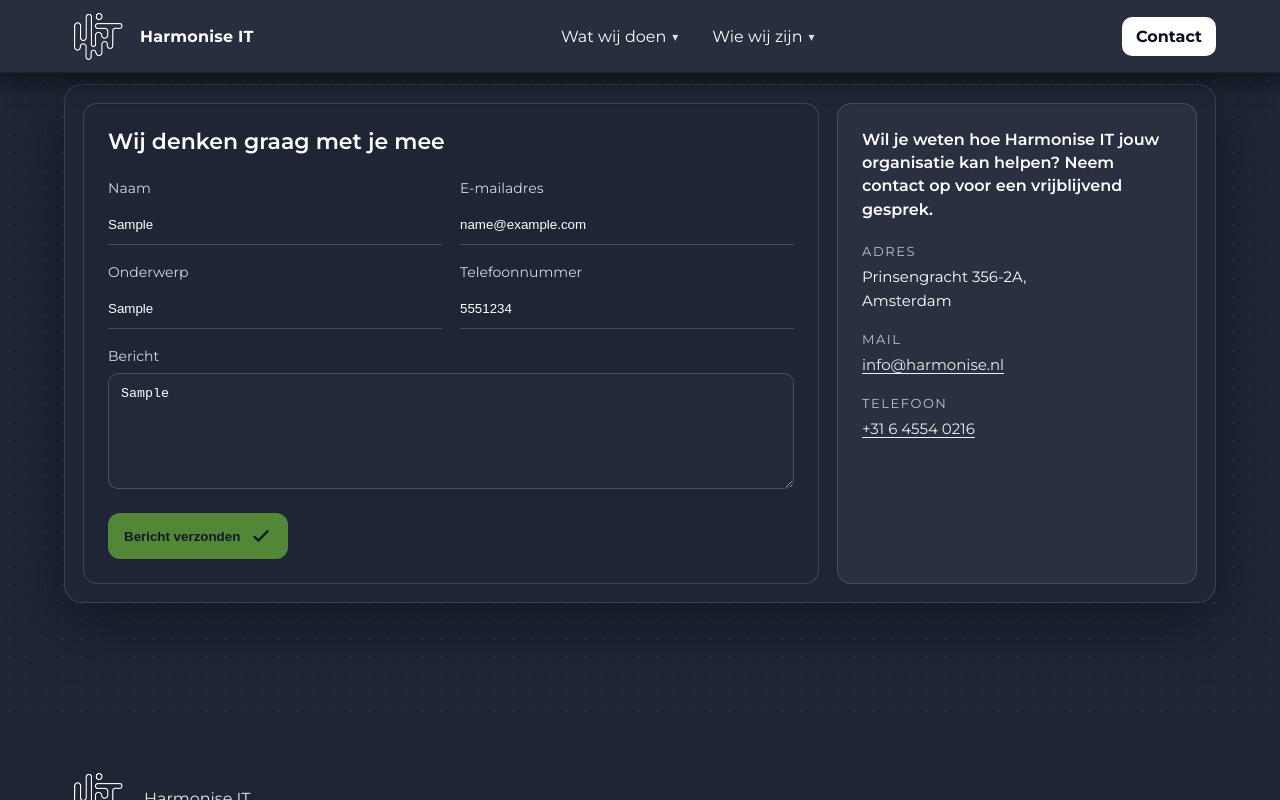
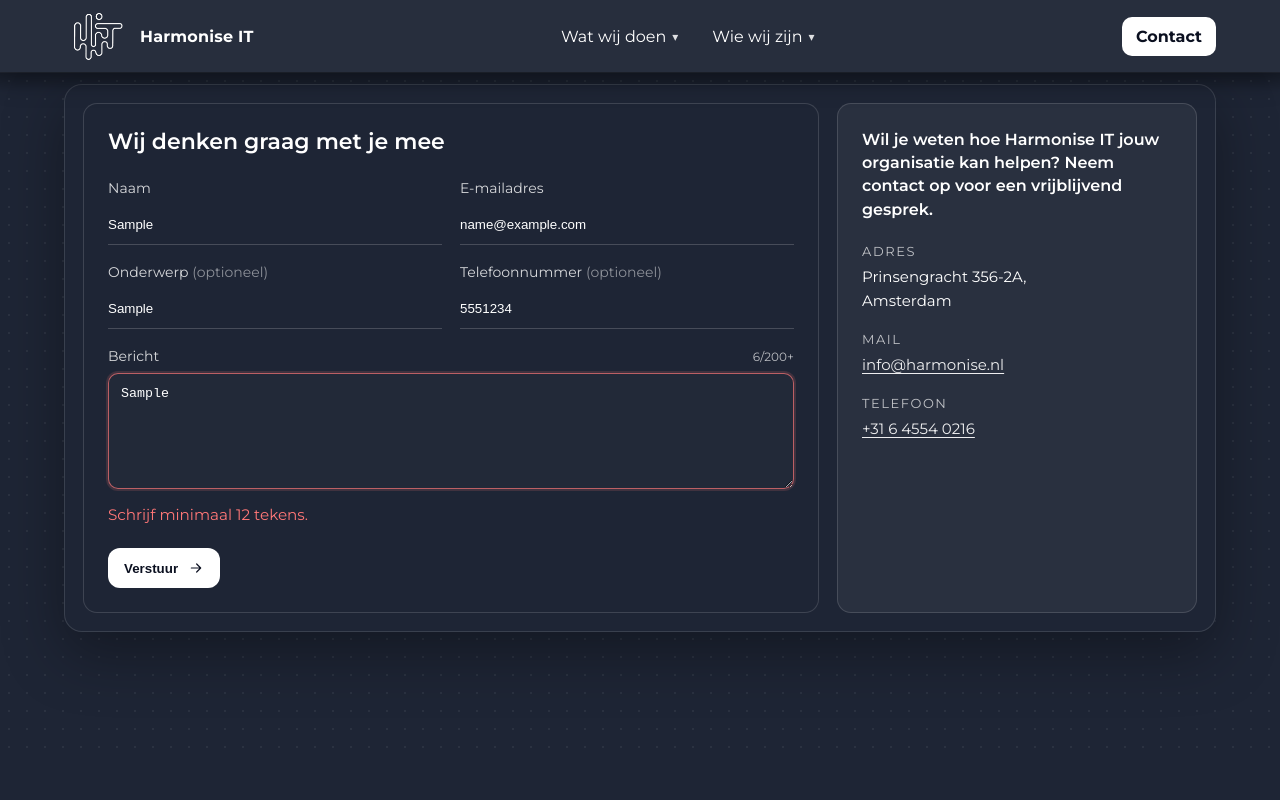
Before and after one commit to Harmonise-IT/website, a Next.js app: page /contact in a window 1280 px wide. Both pictures are taken after typing "Sample", "name@example.com", "Sample", "5551234", "Sample" into the empty fields and a click on the button "Verstuur". Shown: the top 800 px of the page. Built offline with nearby package versions, Linux system fonts and the light colour scheme.

Commit message:
Implement Resend for sending mails

```diff
--- a/src/app/contact/ContactClient.tsx
+++ b/src/app/contact/ContactClient.tsx
@@ -1,39 +1,155 @@
 'use client'
 
-import { useEffect, useRef, useState } from 'react'
+import { useEffect, useId, useRef, useState } from 'react'
 import Link from 'next/link'
 import styles from './contact.module.scss'
 
+type ContactPayload = {
+    name: string
+    email: string
+    subject?: string
+    phone?: string
+    message: string
+    company?: string // honeypot
+}
+
+type FieldErrors = Partial<Record<keyof ContactPayload, string>>
+
+const MESSAGE_MIN = 12
+const LS_KEY = 'contactDraft_v1'
+
 export default function ContactClient() {
     const wrapRef = useRef<HTMLDivElement>(null)
+    const formRef = useRef<HTMLFormElement>(null)
+    const firstInvalidRef = useRef<HTMLInputElement | HTMLTextAreaElement | null>(null)
+
     const [visible, setVisible] = useState(false)
     const [submitting, setSubmitting] = useState(false)
     const [success, setSuccess] = useState(false)
+    const [error, setError] = useState<string | null>(null)
+    const [messageLen, setMessageLen] = useState(0)
+    const [values, setValues] = useState<ContactPayload>({
+        name: '',
+        email: '',
+        subject: '',
+        phone: '',
+        message: '',
+        company: '',
+    })
+    const [errors, setErrors] = useState<FieldErrors>({})
 
+    // stable ids for aria-describedby
+    const nameErrId = useId()
+    const emailErrId = useId()
+    const msgErrId = useId()
+
+    // enter animation
     useEffect(() => {
         const el = wrapRef.current
         if (!el) return
-        const io = new IntersectionObserver(
-            ([entry]) => {
+        const io = new IntersectionObserver(([entry]) => {
             if (entry.isIntersecting) {
                 setVisible(true)
                 io.disconnect()
             }
-            },
-            { threshold: 0.12 }
-        )
+        }, { threshold: 0.12 })
         io.observe(el)
         return () => io.disconnect()
     }, [])
 
+    // Load/save draft
+    useEffect(() => {
+        try {
+            const raw = localStorage.getItem(LS_KEY)
+            if (raw) {
+                const draft = JSON.parse(raw) as ContactPayload
+                setValues(v => ({ ...v, ...draft }))
+                setMessageLen((draft.message || '').length)
+            }
+        } catch {}
+    }, [])
+    useEffect(() => {
+        const { company, ...safe } = values
+        try { localStorage.setItem(LS_KEY, JSON.stringify(safe)) } catch {}
+    }, [values])
+
+    // Validation
+    function validate(v: ContactPayload): FieldErrors {
+        const e: FieldErrors = {}
+        if (!v.name.trim()) e.name = 'Vul je naam in.'
+        if (!/^[^\s@]+@[^\s@]+\.[^\s@]+$/.test(v.email)) e.email = 'Vul een geldig e-mailadres in.'
+        if (!v.message || v.message.trim().length < MESSAGE_MIN) e.message = `Schrijf minimaal ${MESSAGE_MIN} tekens.`
+        return e
+    }
+
+    function onChange<K extends keyof ContactPayload>(key: K, val: string) {
+        setValues(prev => ({ ...prev, [key]: val }))
+        if (key === 'message') setMessageLen(val.length)
+    }
+
     async function onSubmit(e: React.FormEvent<HTMLFormElement>) {
         e.preventDefault()
+        setError(null)
+        setSuccess(false)
+        firstInvalidRef.current = null
+
+        const nextErrors = validate(values)
+        setErrors(nextErrors)
+
+        if (Object.keys(nextErrors).length) {
+            // focus the first invalid field for accessibility
+            const order: (keyof ContactPayload)[] = ['name', 'email', 'message']
+            for (const k of order) {
+                if (nextErrors[k]) {
+                    const el = formRef.current?.elements.namedItem(k) as HTMLInputElement | HTMLTextAreaElement | null
+                    el?.focus()
+                    break
+                }
+            }
+            return
+        }
+
+        // Honeypot
+        if (values.company) {
+            setSuccess(true)
+            return
+        }
+
         setSubmitting(true)
-        // TODO: post to your endpoint or server action
-        setTimeout(() => {
+        try {
+            // fetch with timeout guard
+            const ctrl = new AbortController()
+            const t = setTimeout(() => ctrl.abort(), 15000)
+
+            const res = await fetch('/api/contact', {
+                method: 'POST',
+                headers: { 'Content-Type': 'application/json' },
+                body: JSON.stringify(values),
+                signal: ctrl.signal,
+                cache: 'no-store'
+            })
+
+            clearTimeout(t)
+
+            const data = await res.json().catch(() => ({}))
+            if (!res.ok || !data?.ok) {
+                throw new Error(data?.error || 'Verzenden mislukt. Probeer het later opnieuw.')
+            }
+
+            setSuccess(true)
+            setValues({ name: '', email: '', subject: '', phone: '', message: '', company: '' })
+            setMessageLen(0)
+            setErrors({})
+            try { localStorage.removeItem(LS_KEY) } catch {}
+            formRef.current?.reset()
+        } catch (err: unknown) {
+            const msg = err instanceof Error
+                ? (err.name === 'AbortError' ? 'Tijdslimiet bereikt. Probeer opnieuw.' : err.message)
+                : 'Er ging iets mis.'
+            setError(msg)
+        } finally {
             setSubmitting(false)
-            setSuccess(true)
-        }, 1200)
+        }
     }
 
     return (
@@ -44,33 +160,105 @@ export default function ContactClient() {
                     <div className={`${styles.innerCard} ${styles.formCard}`}>
                         <h2 className={styles.lead}>Wij denken graag met je mee</h2>
 
-                        <form className={styles.form} onSubmit={onSubmit}>
+                        {/* success banner */}
+                        {success && (
+                            <div className={styles.banner} role="status" aria-live="polite">
+                                🎉 Bedankt! Je bericht is verzonden. We reageren zo snel mogelijk.
+                            </div>
+                        )}
+
+                        <form ref={formRef} className={styles.form} onSubmit={onSubmit} noValidate>
+                            {/* Honeypot (hidden) */}
+                            <div className={styles.hp} aria-hidden>
+                                <label htmlFor="company">Bedrijfsnaam</label>
+                                <input id="company" name="company" autoComplete="off" tabIndex={-1} />
+                            </div>
+
                             <div className={styles.grid2}>
                                 <div className={styles.field}>
                                     <label htmlFor="name">Naam</label>
-                                    <input id="name" name="name" required />
+                                    <input
+                                        id="name"
+                                        name="name"
+                                        value={values.name}
+                                        onChange={(e) => onChange('name', e.target.value)}
+                                        autoComplete="name"
+                                        required
+                                        aria-invalid={!!errors.name}
+                                        aria-describedby={errors.name ? nameErrId : undefined}
+                                    />
+                                    {errors.name && <p id={nameErrId} className={styles.error}>{errors.name}</p>}
                                 </div>
+
                                 <div className={styles.field}>
                                     <label htmlFor="email">E-mailadres</label>
-                                    <input id="email" name="email" type="email" required />
+                                    <input
+                                        id="email"
+                                        name="email"
+                                        type="email"
+                                        value={values.email}
+                                        onChange={(e) => onChange('email', e.target.value)}
+                                        autoComplete="email"
+                                        inputMode="email"
+                                        required
+                                        aria-invalid={!!errors.email}
+                                        aria-describedby={errors.email ? emailErrId : undefined}
+                                    />
+                                    {errors.email && <p id={emailErrId} className={styles.error}>{errors.email}</p>}
                                 </div>
                             </div>
 
                             <div className={styles.grid2}>
                                 <div className={styles.field}>
-                                    <label htmlFor="subject">Onderwerp</label>
-                                    <input id="subject" name="subject" required />
+                                    <label htmlFor="subject">Onderwerp <span className={styles.muted}>(optioneel)</span></label>
+                                    <input
+                                        id="subject"
+                                        name="subject"
+                                        value={values.subject}
+                                        onChange={(e) => onChange('subject', e.target.value)}
+                                        autoComplete="off"
+                                    />
                                 </div>
                                 <div className={styles.field}>
-                                    <label htmlFor="phone">Telefoonnummer</label>
-                                    <input id="phone" name="phone" type="tel" />
+                                    <label htmlFor="phone">Telefoonnummer <span className={styles.muted}>(optioneel)</span></label>
+                                    <input
+                                        id="phone"
+                                        name="phone"
+                                        type="tel"
+                                        inputMode="tel"
+                                        autoComplete="tel"
+                                        value={values.phone}
+                                        onChange={(e) => onChange('phone', e.target.value)}
+                                        placeholder="+31 6 1234 5678"
+                                    />
                                 </div>
                             </div>
 
                             <div className={styles.field}>
+                                <div className={styles.labelRow}>
                                     <label htmlFor="message">Bericht</label>
-                                <textarea id="message" name="message" rows={6} required />
+                                    <span className={styles.counter} aria-live="polite">
+                    {messageLen}/{Math.max(MESSAGE_MIN, 200)}+
+                  </span>
                                 </div>
+                                <textarea
+                                    id="message"
+                                    name="message"
+                                    rows={6}
+                                    value={values.message}
+                                    onChange={(e) => onChange('message', e.target.value)}
+                                    required
+                                    aria-invalid={!!errors.message}
+                                    aria-describedby={errors.message ? msgErrId : undefined}
+                                />
+                                {errors.message && <p id={msgErrId} className={styles.error}>{errors.message}</p>}
+                            </div>
+
+                            {error && (
+                                <p className={styles.error} role="alert" aria-live="assertive">
+                                    {error}
+                                </p>
+                            )}
 
                             <div className={styles.actions}>
                                 <button
@@ -80,30 +268,22 @@ export default function ContactClient() {
                                 >
                                     {!success ? (
                                         <>
-                                            Verstuur
-                                            <svg viewBox="0 0 24 24" width="16" height="16" aria-hidden>
-                                                <path
-                                                    d="M5 12h12M13 6l6 6-6 6"
-                                                    fill="none"
-                                                    stroke="currentColor"
-                                                    strokeWidth="1.8"
-                                                    strokeLinecap="round"
-                                                    strokeLinejoin="round"
-                                                />
+                                            {submitting ? 'Versturen…' : 'Verstuur'}
+                                            <span className={styles.iconWrap} aria-hidden>
+                        {!submitting ? (
+                            <svg viewBox="0 0 24 24" width="16" height="16">
+                                <path d="M5 12h12M13 6l6 6-6 6" fill="none" stroke="currentColor" strokeWidth="1.8" strokeLinecap="round" strokeLinejoin="round" />
                             </svg>
+                        ) : (
+                            <span className={styles.spinner} />
+                        )}
+                      </span>
                                         </>
                                     ) : (
                                         <>
                                             Bericht verzonden
-                                            <svg className={styles.check} viewBox="0 0 24 24">
-                                                <path
-                                                    d="M5 13l4 4L19 7"
-                                                    fill="none"
-                                                    stroke="currentColor"
-                                                    strokeWidth="2.5"
-                                                    strokeLinecap="round"
-                                                    strokeLinejoin="round"
-                                                />
+                                            <svg className={styles.check} viewBox="0 0 24 24" aria-hidden>
+                                                <path d="M5 13l4 4L19 7" fill="none" stroke="currentColor" strokeWidth="2.5" strokeLinecap="round" strokeLinejoin="round" />
                                             </svg>
                                         </>
                                     )}
--- a/src/app/contact/contact.module.scss
+++ b/src/app/contact/contact.module.scss
@@ -25,6 +25,21 @@
   transform: translateY(10px);
   transition: opacity .5s ease, transform .55s cubic-bezier(.22,1,.36,1);
 }
+
+.hp {
+  position: absolute;
+  left: -9999px;
+  width: 1px;
+  height: 1px;
+  overflow: hidden;
+}
+
+.error {
+  margin: .5rem 0 0;
+  color: #ff7777;
+  font-size: .95rem;
+}
+
 
 .in.bigCard, .bigCard.in { opacity: 1; transform: translateY(0); }
 
@@ -193,3 +208,44 @@
 @keyframes drawCheck {
   to { stroke-dashoffset: 0; }
 }
+
+/* Success banner */
+.banner {
+  background: rgba(118, 201, 59, 0.14);
+  border: 1px solid rgba(118, 201, 59, 0.6);
+  color: #b9f29a;
+  padding: 10px 12px;
+  border-radius: 10px;
+  margin: 0 0 14px;
+  font-weight: 600;
+}
+
+/* label row with counter */
+.labelRow {
+  display: flex;
+  align-items: baseline;
+  justify-content: space-between;
+}
+.counter {
+  font-size: 12px;
+  opacity: .7;
+}
+.muted { opacity: .6; font-weight: 400; }
+
+/* error field state */
+.field input[aria-invalid="true"],
+.field textarea[aria-invalid="true"] {
+  border-color: rgba(255, 120, 120, .7);
+  box-shadow: 0 0 0 2px rgba(255, 120, 120, .15);
+}
+
+/* submit spinner */
+.iconWrap { display: inline-flex; width: 16px; height: 16px; }
+.spinner {
+  width: 16px; height: 16px;
+  border-radius: 50%;
+  border: 2px solid currentColor;
+  border-right-color: transparent;
+  animation: spin .8s linear infinite;
+}
+@keyframes spin { to { transform: rotate(360deg); } }
```
Lines whose indentation alone changed are shown as unchanged.
